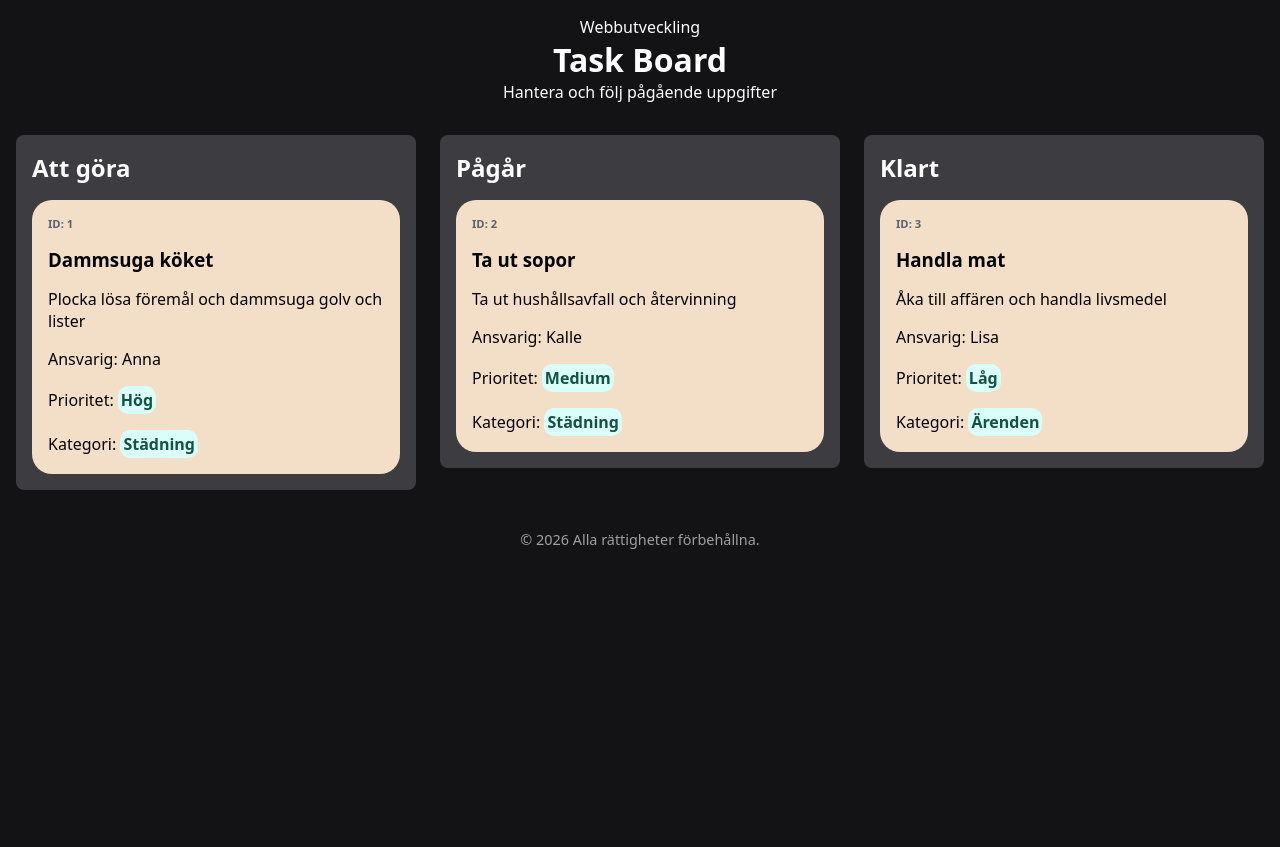
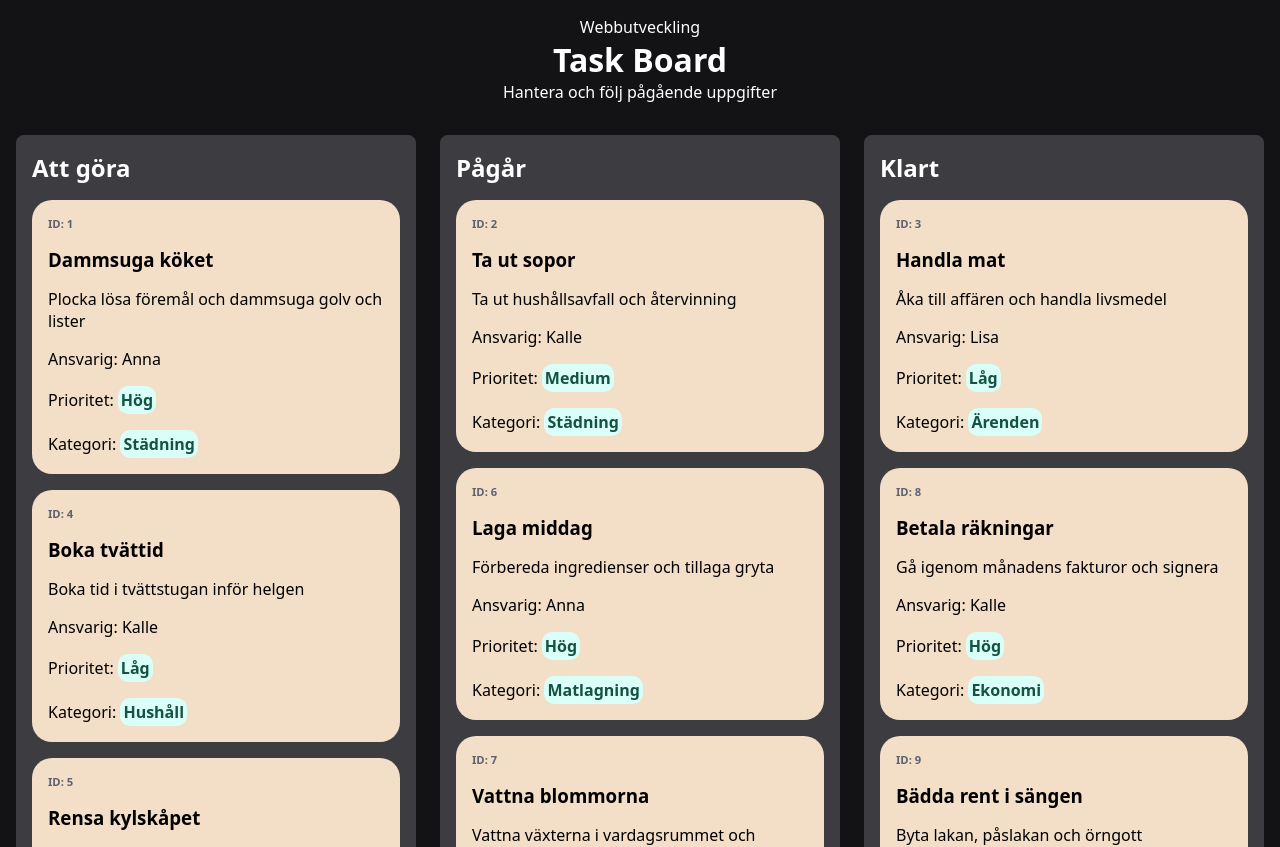
Before and after one commit to Jimmy-Grafstrom/task-board, a React (Vite) app: page / in a window 1280 px wide. Shown: the top 847 px of the page. Before the commit the page ends 800 px from the top, so only its background shows below. Built offline with nearby package versions, Linux system fonts and the light colour scheme.

Commit message:
feat: implement initial task data structure and dynamic rendering in App component

```diff
--- a/src/App.tsx
+++ b/src/App.tsx
@@ -3,42 +3,144 @@ import Header from "./components/Header.tsx";
 import Footer from "./components/Footer.tsx";
 import TaskCard from "./components/TaskCard.tsx";
 import Column from "./components/Column.tsx";
+import type { Task } from './types/Task';
+
+const initialTasks: Task[] = [
+    // Att göra
+    {
+        id: 1,
+        title: "Dammsuga köket",
+        description: "Plocka lösa föremål och dammsuga golv och lister",
+        assignee: "Anna",
+        priority: "Hög",
+        category: "Städning",
+        status: "Att göra",
+    },
+    {
+        id: 4,
+        title: "Boka tvättid",
+        description: "Boka tid i tvättstugan inför helgen",
+        assignee: "Kalle",
+        priority: "Låg",
+        category: "Hushåll",
+        status: "Att göra",
+    },
+    {
+        id: 5,
+        title: "Rensa kylskåpet",
+        description: "Kasta utgången mat och torka av hyllorna",
+        assignee: "Lisa",
+        priority: "Medium",
+        category: "Städning",
+        status: "Att göra",
+    },
+    // Pågår
+    {
+        id: 2,
+        title: "Ta ut sopor",
+        description: "Ta ut hushållsavfall och återvinning",
+        assignee: "Kalle",
+        priority: "Medium",
+        category: "Städning",
+        status: "Pågår",
+    },
+    {
+        id: 6,
+        title: "Laga middag",
+        description: "Förbereda ingredienser och tillaga gryta",
+        assignee: "Anna",
+        priority: "Hög",
+        category: "Matlagning",
+        status: "Pågår",
+    },
+    {
+        id: 7,
+        title: "Vattna blommorna",
+        description: "Vattna växterna i vardagsrummet och balkongen",
+        assignee: "Lisa",
+        priority: "Låg",
+        category: "Trädgård",
+        status: "Pågår",
+    },
+    // Klart
+    {
+        id: 3,
+        title: "Handla mat",
+        description: "Åka till affären och handla livsmedel",
+        assignee: "Lisa",
+        priority: "Låg",
+        category: "Ärenden",
+        status: "Klart",
+    },
+    {
+        id: 8,
+        title: "Betala räkningar",
+        description: "Gå igenom månadens fakturor och signera",
+        assignee: "Kalle",
+        priority: "Hög",
+        category: "Ekonomi",
+        status: "Klart",
+    },
+    {
+        id: 9,
+        title: "Bädda rent i sängen",
+        description: "Byta lakan, påslakan och örngott",
+        assignee: "Anna",
+        priority: "Medium",
+        category: "Städning",
+        status: "Klart",
+    },
+];
 
 const App = () => {
+
+    const todoTasks = initialTasks.filter((task) => task.status === "Att göra");
+    const inProgressTasks = initialTasks.filter((task) => task.status === "Pågår");
+    const doneTasks = initialTasks.filter((task) => task.status === "Klart");
+
     return (
         <div>
             <Header/>
             <main className={"board"}>
                 <Column title="Att göra">
-                    <TaskCard
-                    id={1}
-                    title={"Dammsuga köket"}
-                    description={"Plocka lösa föremål och dammsuga golv och lister"}
-                    assignee={"Anna"}
-                    priority={"Hög"}
-                    category={"Städning"}
-                    />
+                    {todoTasks.map((task) => (
+                        <TaskCard
+                            key={task.id}
+                            id={task.id}
+                            title={task.title}
+                            description={task.description}
+                            assignee={task.assignee}
+                            category={task.category}
+                            priority={task.priority}
+                        />
+                    ))}
                 </Column>
 
                 <Column title="Pågår">
-                    <TaskCard
-                        id={2}
-                        title={"Ta ut sopor"}
-                        description={"Ta ut hushållsavfall och återvinning"}
-                        assignee={"Kalle"}
-                        priority={"Medium"}
-                        category={"Städning"}
-                    />
+                    {inProgressTasks.map((task) => (
+                        <TaskCard
+                            key={task.id}
+                            id={task.id}
+                            title={task.title}
+                            description={task.description}
+                            assignee={task.assignee}
+                            category={task.category}
+                            priority={task.priority}
+                        />
+                    ))}
+
                 </Column>
                 <Column title="Klart">
-                    <TaskCard
-                        id={3}
-                        title={"Handla mat"}
-                        description={"Åka till affären och handla livsmedel"}
-                        assignee={"Lisa"}
-                        priority={"Låg"}
-                        category={"Ärenden"}
-                    />
+                    {doneTasks.map((task) => (
+                        <TaskCard
+                            key={task.id}
+                            id={task.id}
+                            title={task.title}
+                            description={task.description}
+                            assignee={task.assignee}
+                            category={task.category}
+                            priority={task.priority} />
+                    ))}
                 </Column>
             </main>
             <Footer/>
--- /dev/null
+++ b/src/types/Task.ts
@@ -0,0 +1,11 @@
+export type TaskStatus = 'Att göra' | 'Pågår' | 'Klart';
+export type Priority = 'Hög' | 'Medium' | 'Låg';
+export type Task = {
+    id: number;
+    title: string;
+    description: string;
+    assignee: string;
+    category: string;
+    priority: Priority;
+    status: TaskStatus;
+}
```
